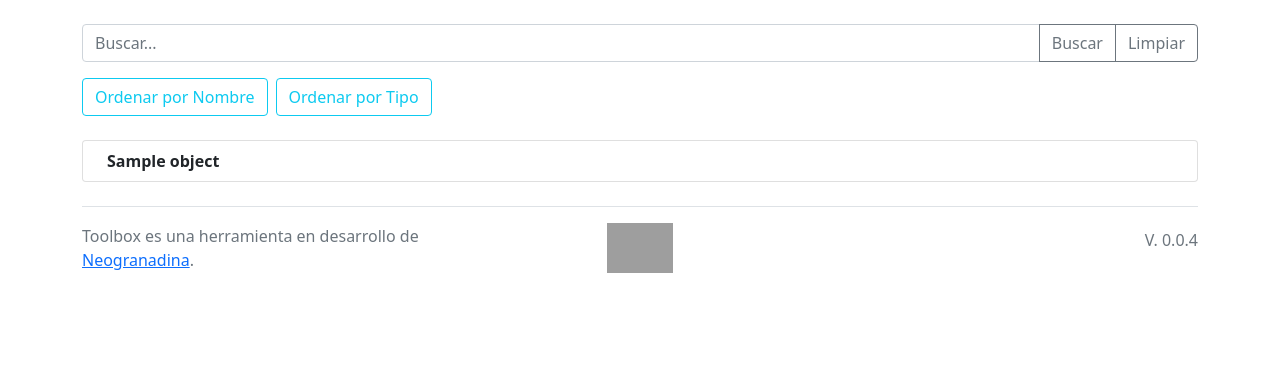
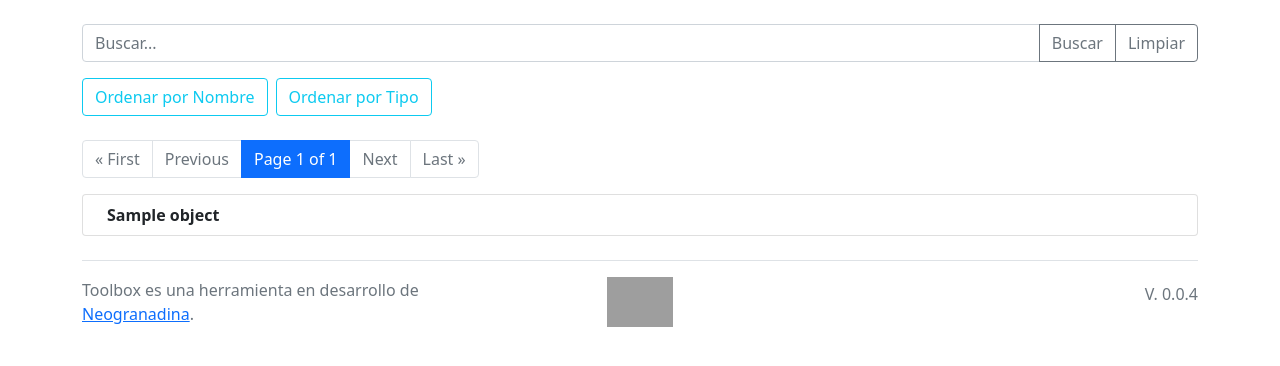
Before and after one commit to neogranadina/toolbox, a Django app: template prosopographic/templates/prosopographic/Browse/lugares.html in a window 1280 px wide. Shown: the part 76-442 px from the top of the page. Run offline with Django 5.2, Linux system fonts and the light colour scheme; the template is opened without the code that fills it: most values are stand-ins (such as "Sample title", 1, 10 or a date in 2020); some libraries are stand-ins or nearby versions; grey boxes are pictures that could not be loaded.

Commit message:
paginator implementation

```diff
--- a/prosopographic/templates/prosopographic/Browse/bautismos.html
+++ b/prosopographic/templates/prosopographic/Browse/bautismos.html
@@ -10,6 +10,8 @@
         <a href="{% url 'bautismo-new' %}" class="btn btn-primary"><i class="fas fa-plus-circle"></i> Añadir un registro de Bautismo</a>
     </div>
     {% endif %}
+
+    {% include 'prosopographic/Browse/paginator.html' %}
 
     <!-- Grid Layout for Objects -->
     <div class="row row-cols-1 row-cols-md-4 g-4">
--- a/prosopographic/templates/prosopographic/Browse/documentos.html
+++ b/prosopographic/templates/prosopographic/Browse/documentos.html
@@ -21,6 +21,8 @@
         <a href="?sort=identificador" class="me-2 btn btn-outline-info">Ordenar por Identificador</a>
         <a href="?sort=titulo_documento" class="btn btn-outline-info">Ordenar por Título de documento</a>
     </div>
+
+    {% include 'prosopographic/Browse/paginator.html' %}
 
     <!-- List Layout for Objects -->
     <ul class="list-group">
--- a/prosopographic/templates/prosopographic/Browse/entierros.html
+++ b/prosopographic/templates/prosopographic/Browse/entierros.html
@@ -10,6 +10,8 @@
         <a href="{% url 'entierro-new' %}" class="btn btn-primary"><i class="fas fa-plus-circle"></i> Añadir un registro de Entierro</a>
     </div>
     {% endif %}
+
+    {% include 'prosopographic/Browse/paginator.html' %}
 
     <!-- Grid Layout for Objects -->
     <div class="row row-cols-1 row-cols-md-4 g-4">
--- a/prosopographic/templates/prosopographic/Browse/lugares.html
+++ b/prosopographic/templates/prosopographic/Browse/lugares.html
@@ -21,6 +21,8 @@
         <a href="?sort=nombre" class="me-2 btn btn-outline-info">Ordenar por Nombre</a>
         <a href="?sort=tipo" class="btn btn-outline-info">Ordenar por Tipo</a>
     </div>
+
+    {% include 'prosopographic/Browse/paginator.html' %}
 
     <!-- List Layout for Objects -->
     <ul class="list-group">
--- a/prosopographic/templates/prosopographic/Browse/matrimonios.html
+++ b/prosopographic/templates/prosopographic/Browse/matrimonios.html
@@ -10,6 +10,8 @@
         <a href="{% url 'matrimonio-new' %}" class="btn btn-primary"><i class="fas fa-plus-circle"></i> Añadir un registro de Matrimonio</a>
     </div>
     {% endif %}
+
+    {% include 'prosopographic/Browse/paginator.html' %}
 
     <!-- Grid Layout for Objects -->
     <div class="row row-cols-1 row-cols-md-4 g-4">
--- /dev/null
+++ b/prosopographic/templates/prosopographic/Browse/paginator.html
@@ -0,0 +1,50 @@
+<nav aria-label="Page navigation">
+    <ul class="pagination">
+      {% if page_obj.has_previous %}
+      <li class="page-item">
+        <a class="page-link" href="?page=1" aria-label="First">
+          <span aria-hidden="true">&laquo; First</span>
+        </a>
+      </li>
+      <li class="page-item">
+        <a class="page-link" href="?page={{ page_obj.previous_page_number }}" aria-label="Previous">
+          <span aria-hidden="true">Previous</span>
+        </a>
+      </li>
+      {% else %}
+      <li class="page-item disabled">
+        <span class="page-link">&laquo; First</span>
+      </li>
+      <li class="page-item disabled">
+        <span class="page-link">Previous</span>
+      </li>
+      {% endif %}
+
+      <li class="page-item active">
+        <span class="page-link">
+          Page {{ page_obj.number }} of {{ page_obj.paginator.num_pages }}
+          <span class="sr-only">(current)</span>
+        </span>
+      </li>
+
+      {% if page_obj.has_next %}
+      <li class="page-item">
+        <a class="page-link" href="?page={{ page_obj.next_page_number }}" aria-label="Next">
+          <span aria-hidden="true">Next</span>
+        </a>
+      </li>
+      <li class="page-item">
+        <a class="page-link" href="?page={{ page_obj.paginator.num_pages }}" aria-label="Last">
+          <span aria-hidden="true">Last &raquo;</span>
+        </a>
+      </li>
+      {% else %}
+      <li class="page-item disabled">
+        <span class="page-link">Next</span>
+      </li>
+      <li class="page-item disabled">
+        <span class="page-link">Last &raquo;</span>
+      </li>
+      {% endif %}
+    </ul>
+  </nav>
--- a/prosopographic/templates/prosopographic/Browse/personas.html
+++ b/prosopographic/templates/prosopographic/Browse/personas.html
@@ -22,6 +22,8 @@
         <a href="?sort=apellidos" class="btn btn-outline-info">Ordenar por Apellidos</a>
         <!-- Add other sorting links as needed -->
     </div>
+
+    {% include 'prosopographic/Browse/paginator.html' %}
 
     <ul class="list-group">
         {% for object in object_list %}
--- a/prosopographic/views.py
+++ b/prosopographic/views.py
@@ -228,6 +228,7 @@ class EntierroCreateView(CreateView):
 ## Browse views
 
 class DocumentoBrowse(ListView):
+    paginate_by = 12
     model = Documento
     template_name = 'prosopographic/Browse/documentos.html'
 
@@ -247,6 +248,7 @@ class DocumentoBrowse(ListView):
         return queryset.order_by(sort)
 
 class PersonaBrowse(ListView):
+    paginate_by = 12
     model = Persona
     template_name = 'prosopographic/Browse/personas.html'
 
@@ -265,6 +267,7 @@ class PersonaBrowse(ListView):
         return queryset.order_by(sort)
 
 class LugarBrowse(ListView):
+    paginate_by = 12
     model = Lugar
     template_name = 'prosopographic/Browse/lugares.html'
 
@@ -284,14 +287,17 @@ class LugarBrowse(ListView):
         return queryset.order_by(sort)
 
 class BautismoBrowse(ListView):
+    paginate_by = 12
     model = Bautismo
     template_name = 'prosopographic/Browse/bautismos.html'
 
 class MatrimonioBrowse(ListView):
+    paginate_by = 12
     model = Matrimonio
     template_name = 'prosopographic/Browse/matrimonios.html'
 
 class EntierroBrowse(ListView):
+    paginate_by = 12
     model = Entierro
     template_name = 'prosopographic/Browse/entierros.html'
 
```
